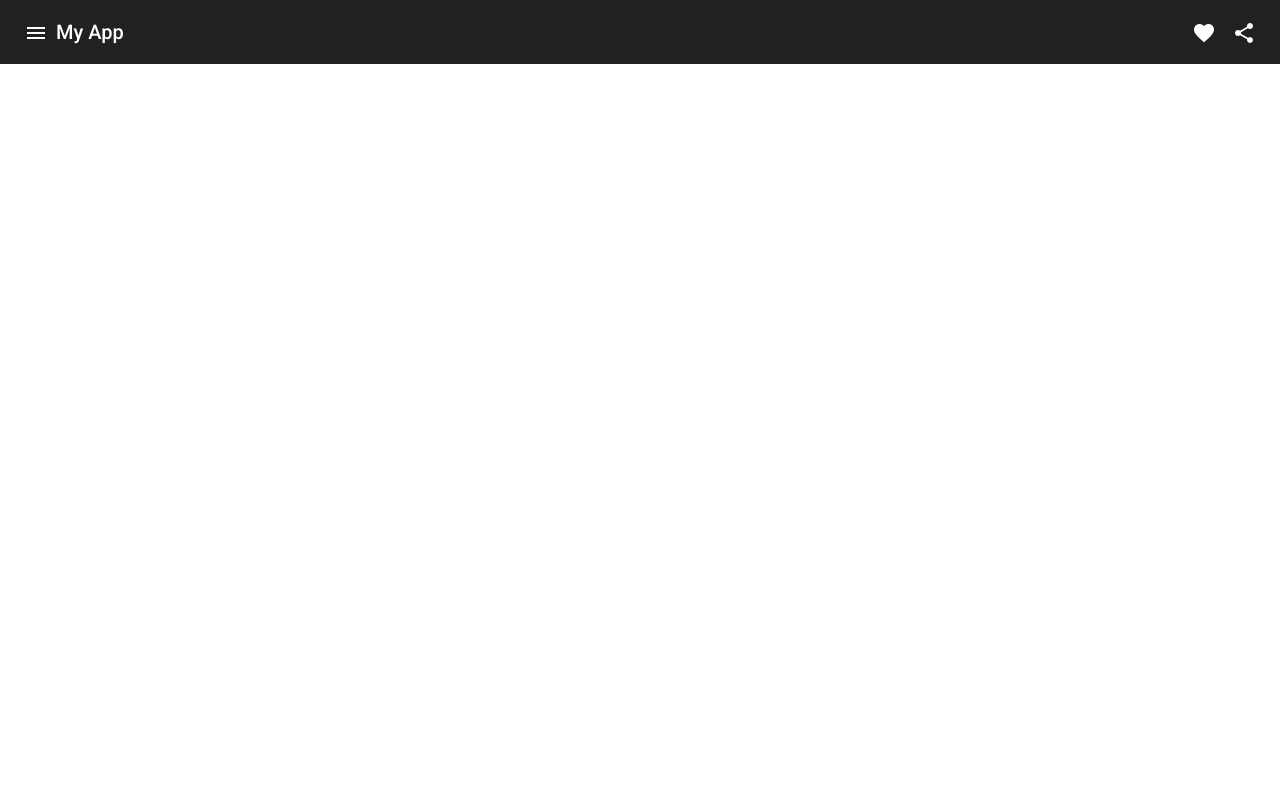
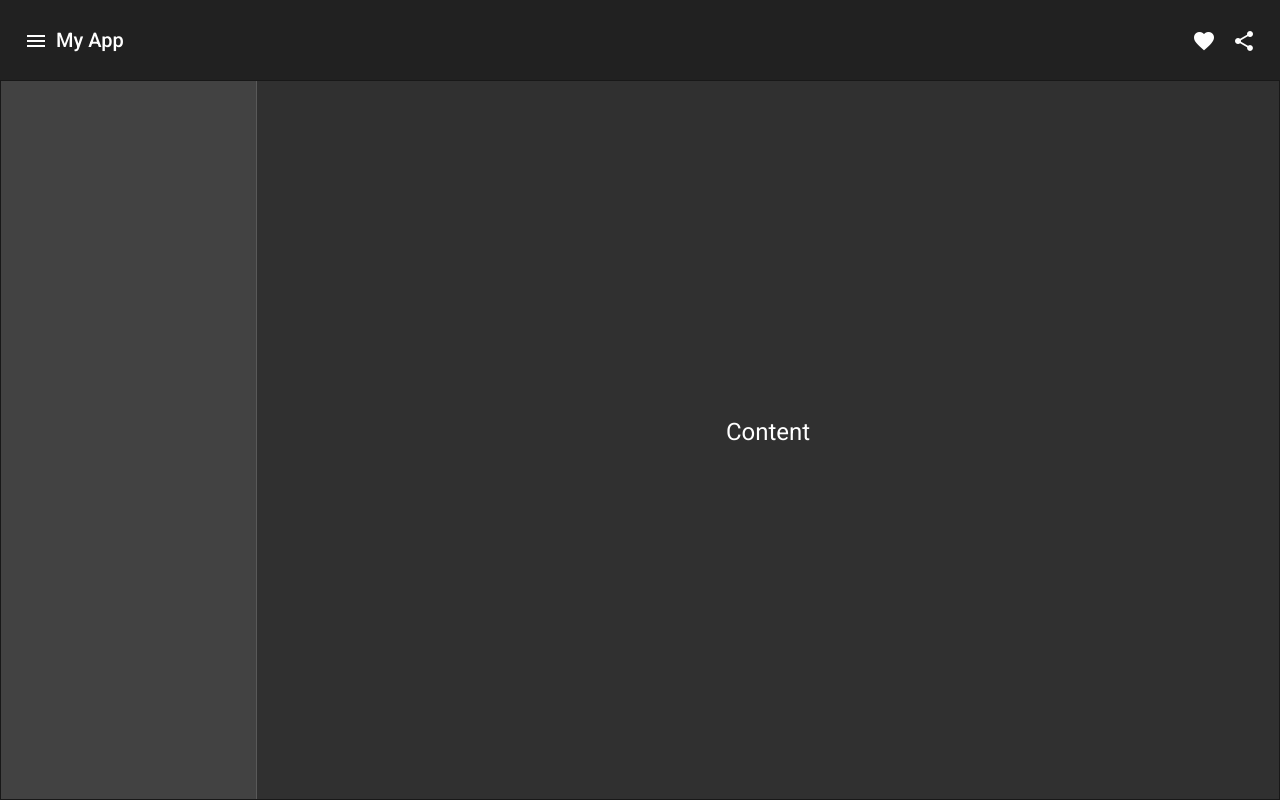
Before and after one commit to WenderRocha/app_winvest_front, an Angular app: page / in a window 1280 px wide. Both pictures are taken after a click on the button "menu". Built offline with nearby package versions, Linux system fonts and the light colour scheme.

Commit message:
adicionado sidenav

```diff
--- a/src/app/app.component.css
+++ b/src/app/app.component.css
@@ -1,3 +1,24 @@
+#toolbar-home{
+  height: 10%;
+}
 .toolbar-home-spacer {
   flex: 1 1 auto;
 }
+
+.home-container {
+  width: 100%;
+  height: 90%;
+  border: 1px solid rgba(0, 0, 0, 0.5);
+}
+
+.home-sidenav-content {
+  display: flex;
+  height: 100%;
+  align-items: center;
+  justify-content: center;
+}
+
+.home-sidenav {
+  padding: 20px;
+  width: 20%;
+}
--- a/src/app/app.component.html
+++ b/src/app/app.component.html
@@ -1,6 +1,6 @@
-<mat-toolbar>
+<mat-toolbar id="toolbar-home">
   <button mat-icon-button class="toolbar-home-icon" aria-label="toolbar-home icon-button with menu icon">
-    <mat-icon>menu</mat-icon>
+    <mat-icon mat-button (click)="drawer.toggle()">menu</mat-icon>
   </button>
   <span>My App</span>
   <span class="toolbar-home-spacer"></span>
@@ -11,3 +11,14 @@
     <mat-icon>share</mat-icon>
   </button>
 </mat-toolbar>
+
+<mat-drawer-container class="home-container" autosize>
+  <mat-drawer #drawer class="home-sidenav" mode="side">
+
+  </mat-drawer>
+
+  <div class="home-sidenav-content">
+    <h1>Content</h1>
+  </div>
+
+</mat-drawer-container>
--- a/src/app/app.module.ts
+++ b/src/app/app.module.ts
@@ -1,6 +1,7 @@
 import { NgModule } from '@angular/core';
 import { MatButtonModule } from '@angular/material/button';
 import { MatIconModule } from '@angular/material/icon';
+import { MatSidenavModule } from '@angular/material/sidenav';
 import { MatToolbarModule } from '@angular/material/toolbar';
 import { BrowserModule } from '@angular/platform-browser';
 import { BrowserAnimationsModule } from '@angular/platform-browser/animations';
@@ -18,7 +19,8 @@ import { AppComponent } from './app.component';
     BrowserAnimationsModule,
     MatToolbarModule,
     MatIconModule,
-    MatButtonModule
+    MatButtonModule,
+    MatSidenavModule
   ],
   providers: [],
   bootstrap: [AppComponent]
```
